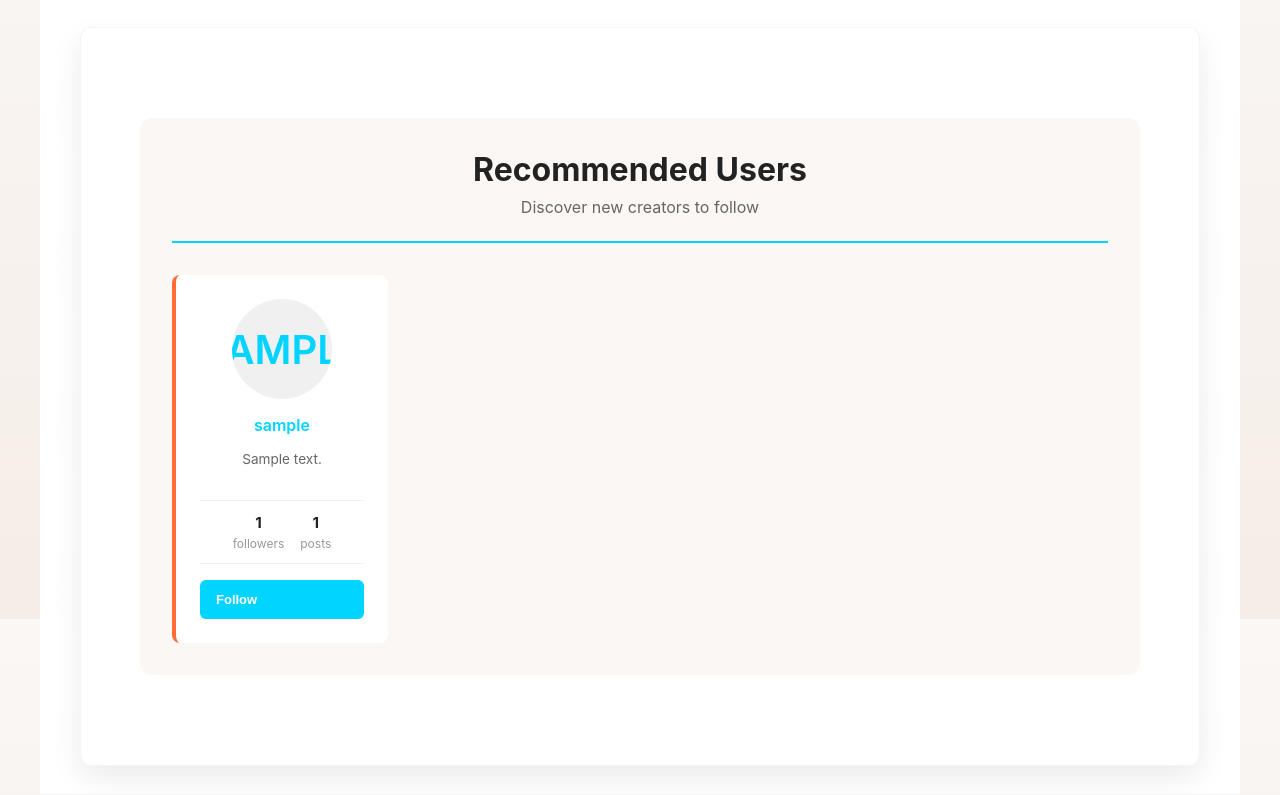
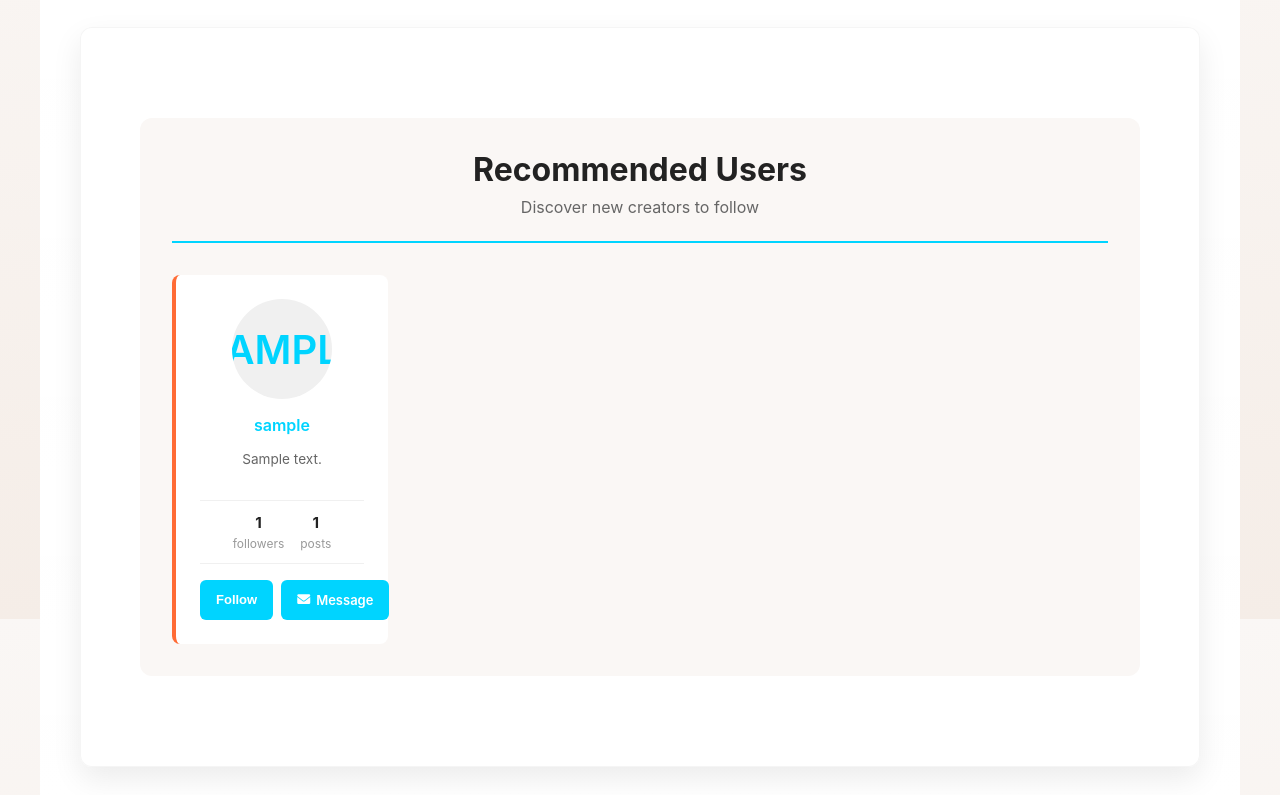
Before and after one commit to hwrehman786/website, a Python web app: template templates/recommendations.html in a window 1280 px wide. Shown: the part 181-976 px from the top of the page. Run offline with Jinja, Linux system fonts and the light colour scheme; the template is opened without the code that fills it: most values are stand-ins (such as "Sample title", 1, 10 or a date in 2020); some libraries are stand-ins or nearby versions.

Commit message:
Update recommendations.html

```diff
--- a/templates/recommendations.html
+++ b/templates/recommendations.html
@@ -35,7 +35,12 @@
                         </span>
                     </div>
 
-                    <button class="btn-follow" onclick="toggleFollow({{ user.id }}, this)">Follow</button>
+                    <div class="recommend-actions">
+                        <button class="btn-follow" onclick="toggleFollow({{ user.id }}, this)">Follow</button>
+                        <a href="/messages/{{ user.id }}" class="btn-follow" style="text-decoration: none; display: flex; align-items: center; justify-content: center;" title="Send a message">
+                            <i class="fas fa-envelope"></i> Message
+                        </a>
+                    </div>
                 </div>
                 {% endfor %}
             </div>
@@ -172,6 +177,29 @@
     font-style: normal;
 }
 
+.recommend-actions {
+    display: flex;
+    gap: 0.5rem;
+    width: 100%;
+}
+
+.recommend-actions .btn-follow {
+    flex: 1;
+    padding: 0.75rem 1rem;
+    background: #00d4ff;
+    color: white;
+    border: none;
+    border-radius: 6px;
+    font-weight: 600;
+    cursor: pointer;
+    transition: all 0.2s;
+}
+
+.recommend-actions .btn-follow:hover {
+    background: #00b8d4;
+    transform: scale(1.02);
+}
+
 .btn-follow {
     width: 100%;
     padding: 0.75rem 1rem;
```
